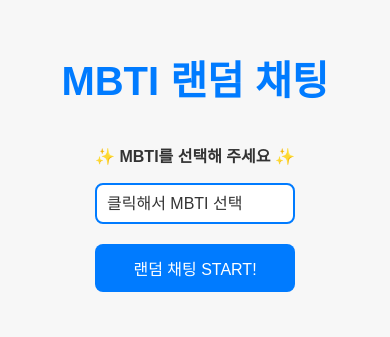
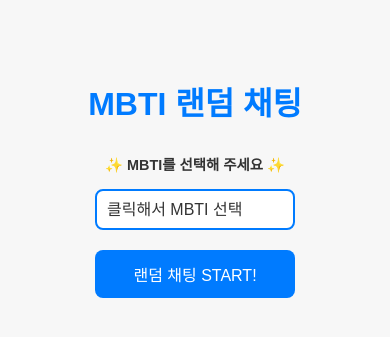
Before and after one commit to wlals4264/mbti-chat, a React (Vite) app in the folder client/: page / in a window 390 px wide. Shown: the part 265-602 px from the top of the page. Built offline with nearby package versions, Linux system fonts and the light colour scheme.

Commit message:
모바일 반응형 추가

```diff
--- a/client/src/components/ChatRoom.tsx
+++ b/client/src/components/ChatRoom.tsx
@@ -36,7 +36,7 @@ const ChatRoom: React.FC<ChatRoomProps> = ({ ws, onClose, selectedMbti, sendMess
     return () => {
       ws.removeEventListener('message', handleMessage);
     };
-  }, [ws]);
+  }, [ws, messages, onClose]);
 
   const handleKeyDown = (event: React.KeyboardEvent<HTMLInputElement | HTMLTextAreaElement>) => {
     if (event.nativeEvent.isComposing) {
--- a/client/src/pages/MainPage.tsx
+++ b/client/src/pages/MainPage.tsx
@@ -6,6 +6,7 @@ import useWebSocketController from '../hooks/useWebSocketController';
 import useSendMessage from '../hooks/useSendMessage';
 import { useCloseChat } from '../hooks/useCloseChat';
 import { useValidateMbti } from '../hooks/useValidateMbti';
+import '../styles/_global.scss';
 
 const MainPage: React.FC = () => {
   const { ws, roomId, isLoading, chatOpen, connectWebSocket } = useWebSocketController();
--- a/client/src/styles/_chat.scss
+++ b/client/src/styles/_chat.scss
@@ -29,7 +29,6 @@
   overflow: hidden;
   justify-content: center;
   align-items: center;
-}
 
   .chat-box {
     width: 100%;
@@ -41,6 +40,11 @@
     display: flex;
     flex-direction: column;
     gap: 4px;
+
+    .system-message {
+      text-align: center;
+      margin: 4px 0;
+      @include messageMeta();
     }
 
     .chat-box li {
@@ -51,15 +55,8 @@
       max-width: 45%;
       border-radius: 5px;
       padding: 10px;
-}
 
-.system-message {
-  text-align: center;
-  margin: 4px 0;
-  @include messageMeta();
-}
-
-.my-message {
+      &.my-message {
         align-self: flex-end;
         max-width: 60%;
         display: flex;
@@ -77,7 +74,7 @@
         }
       }
 
-.opponent-message {
+      &.opponent-message {
         align-self: flex-start;
         max-width: 60%;
         display: flex;
@@ -92,6 +89,8 @@
         p {
           @include messageStyle(#ccc, v.$text-color);
           align-items: flex-start;
+        }
+      }
     }
   }
 
@@ -115,6 +114,7 @@
       border-radius: 0;
     }
   }
+}
 
 .exit-button {
   @include b.button-styles;
@@ -123,3 +123,51 @@
   max-width: 406px;
   border-radius: v.$border-radius;
 }
+
+@media (max-width: 768px) {
+  .chat-container {
+    height: 90dvh;
+    max-width: 100%;
+
+    .chat-box {
+      margin: 6px 4px;
+      padding: 1px;
+
+      .chat-box li {
+        max-width: 70%;
+        padding: 8px;
+
+        &.my-message,
+        &.opponent-message {
+          max-width: 75%;
+
+          p {
+            padding: 8px 12px;
+            font-size: 0.9rem;
+          }
+
+          span {
+            font-size: 0.8rem;
+          }
+        }
+      }
+    }
+
+    .chat-input {
+      input {
+        padding: 8px;
+        font-size: 0.9rem;
+      }
+
+      button {
+        font-size: 0.9rem;
+        padding: 8px;
+      }
+    }
+  }
+
+  .exit-button {
+    max-width: 100%;
+    font-size: 0.9rem;
+  }
+}
--- a/client/src/styles/_global.scss
+++ b/client/src/styles/_global.scss
@@ -8,15 +8,14 @@ body {
   font-family: v.$font-family;
   background-color: v.$bg-color;
   margin: 0;
-  padding: 0;
+  padding: 40px 20px;
   display: flex;
   flex-direction: column;
   align-items: center;
   justify-content: center;
   height: 100dvh;
-}
 
-h1 {
+  > h1 {
     font-size: 2.5rem;
     color: v.$primary-color;
     margin-bottom: 20px;
@@ -28,3 +27,20 @@ p {
     font-weight: 900;
     text-align: center;
   }
+}
+
+@media (max-width: 768px) {
+  .container {
+    padding: 20px 10px;
+
+    > h1 {
+      font-size: 2rem;
+      margin-bottom: 15px;
+    }
+
+    p {
+      font-size: 0.9rem;
+      font-weight: 700;
+    }
+  }
+}
```
Lines whose indentation alone changed are shown as unchanged.
